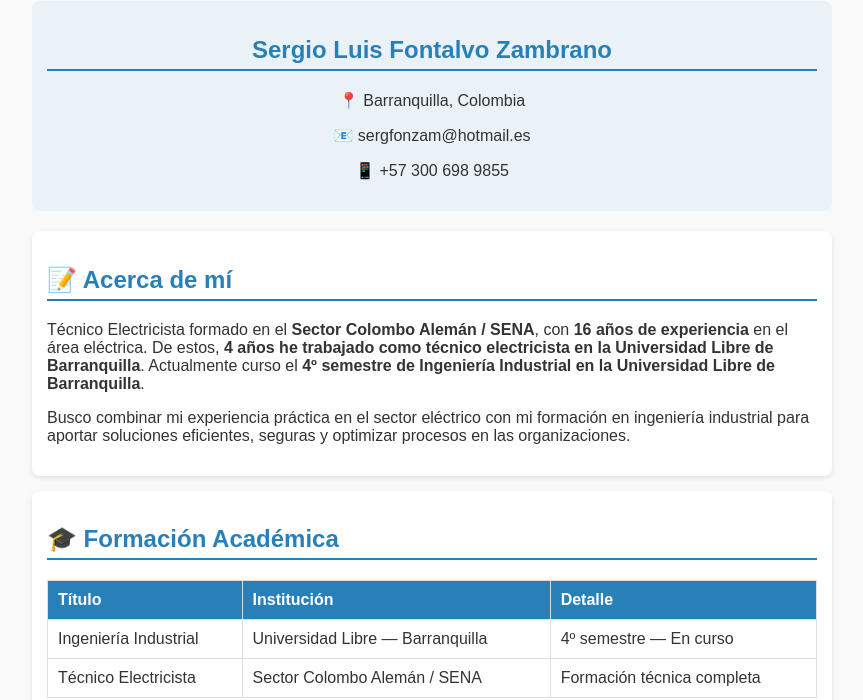
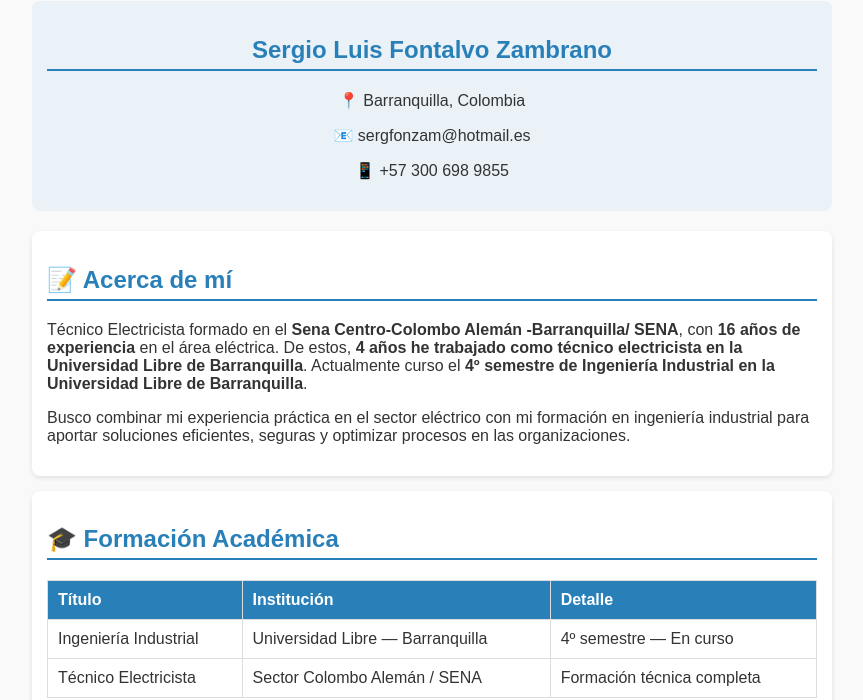
Before and after one commit to sergfonzam0-sys/perfil-serg, a plain HTML site: page index.html in a window 1280 px wide. Shown: the part 100-800 px from the top of the page, without its empty margins (208-1071 px from the left). Drawn offline with Linux system fonts and the light colour scheme.

Commit message:
sena
The HTML structure and content of the professional profile for Sergio Fontalvo have been restored, including sections for contact information, about me, academic background, work experience, skills, and links.

```diff
--- a/index.html
+++ b/index.html
@@ -67,7 +67,7 @@
      </div>
      <div class="seccion">
          <h2>📝 Acerca de mí</h2>
-         <p>Técnico Electricista formado en el <strong>Sector Colombo Alemán / SENA</strong>, con <strong>16 años de experiencia</strong> en el área eléctrica. De estos, <strong>4 años he trabajado como técnico electricista en la Universidad Libre de Barranquilla</strong>. Actualmente curso el <strong>4º semestre de Ingeniería Industrial en la Universidad Libre de Barranquilla</strong>.</p>
+         <p>Técnico Electricista formado en el <strong>Sena Centro-Colombo Alemán -Barranquilla/ SENA</strong>, con <strong>16 años de experiencia</strong> en el área eléctrica. De estos, <strong>4 años he trabajado como técnico electricista en la Universidad Libre de Barranquilla</strong>. Actualmente curso el <strong>4º semestre de Ingeniería Industrial en la Universidad Libre de Barranquilla</strong>.</p>
          <p>Busco combinar mi experiencia práctica en el sector eléctrico con mi formación en ingeniería industrial para aportar soluciones eficientes, seguras y optimizar procesos en las organizaciones.</p>
      </div>
      <div class="seccion">
```
